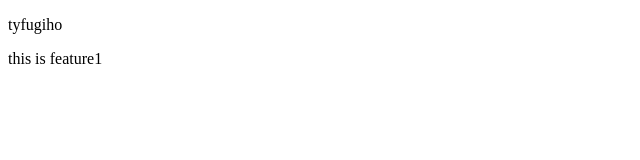
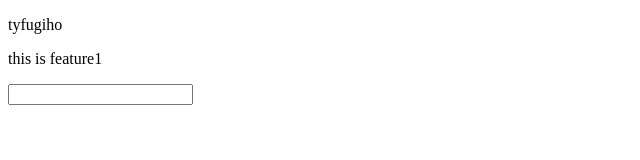
Before and after one commit to gulshan-pandey/folder, a plain HTML site: page index.html in a window 1280 px wide. Shown: the whole page, without its empty margins (0-640 px from the left). Drawn offline with Linux system fonts and the light colour scheme.

Commit message:
added input text

```diff
--- a/index.html
+++ b/index.html
@@ -8,5 +8,7 @@
 <body>
     <P>tyfugiho</P>
     <p>this is feature1</p>
+    <input type="text" name="name">
+
 </body>
 </html>
```
